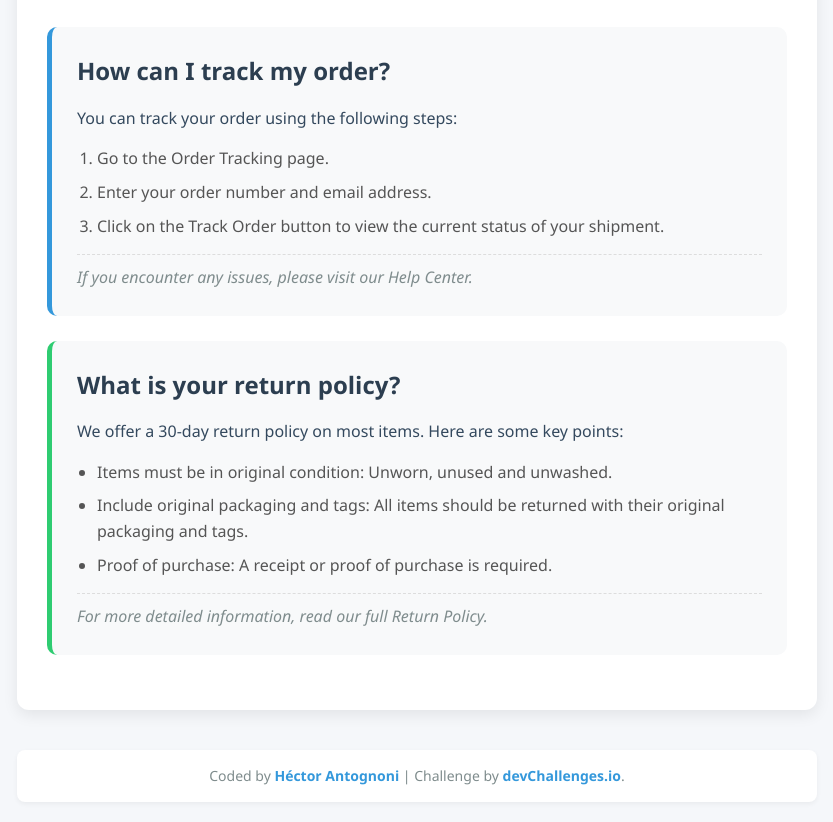
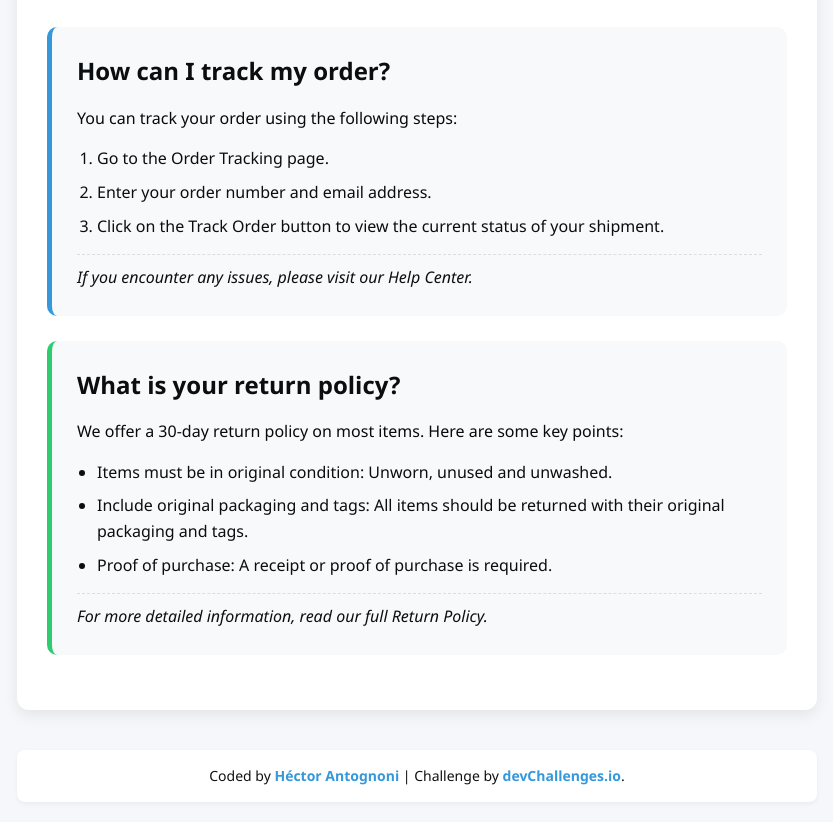
Before and after one commit to hectorantognoni/simple-faq-challenge, a plain HTML site: page index.html in a window 1280 px wide. Shown: the part 168-990 px from the top of the page, without its empty margins (223-1056 px from the left). Drawn offline with Linux system fonts and the light colour scheme.

Commit message:
feat: actualizo estilos y texto con colores nuevos

```diff
--- a/estilo.css
+++ b/estilo.css
@@ -51,7 +51,7 @@ header h1 {
 
 .subtitle {
   font-size: 1.1rem;
-  color: #7f8c8d;
+  color: #090909;
 }
 
 /* Estilo de cada FAQ */
@@ -68,7 +68,7 @@ header h1 {
 }
 
 .faq-item h2 {
-  color: #2c3e50;
+  color: #0a0e11;
   margin-bottom: 15px;
   font-size: 1.5rem;
 }
@@ -76,7 +76,7 @@ header h1 {
 .answer-intro {
   font-weight: 500;
   margin-bottom: 15px;
-  color: #34495e;
+  color: #080a0b;
 }
 
 .faq-item ol,
@@ -87,12 +87,12 @@ header h1 {
 
 .faq-item li {
   margin-bottom: 8px;
-  color: #555;
+  color: #0e0d0d;
 }
 
 .note {
   font-style: italic;
-  color: #7f8c8d;
+  color: #0e0e0e;
   padding-top: 10px;
   border-top: 1px dashed #ddd;
   margin-top: 15px;
@@ -105,7 +105,7 @@ header h1 {
   text-align: center;
   padding: 15px;
   font-size: 14px;
-  color: #7f8c8d;
+  color: #101111;
   background: white;
   border-radius: 8px;
   box-shadow: 0 2px 5px rgba(0, 0, 0, 0.05);
```
Also changed, not shown: 2 other files.
